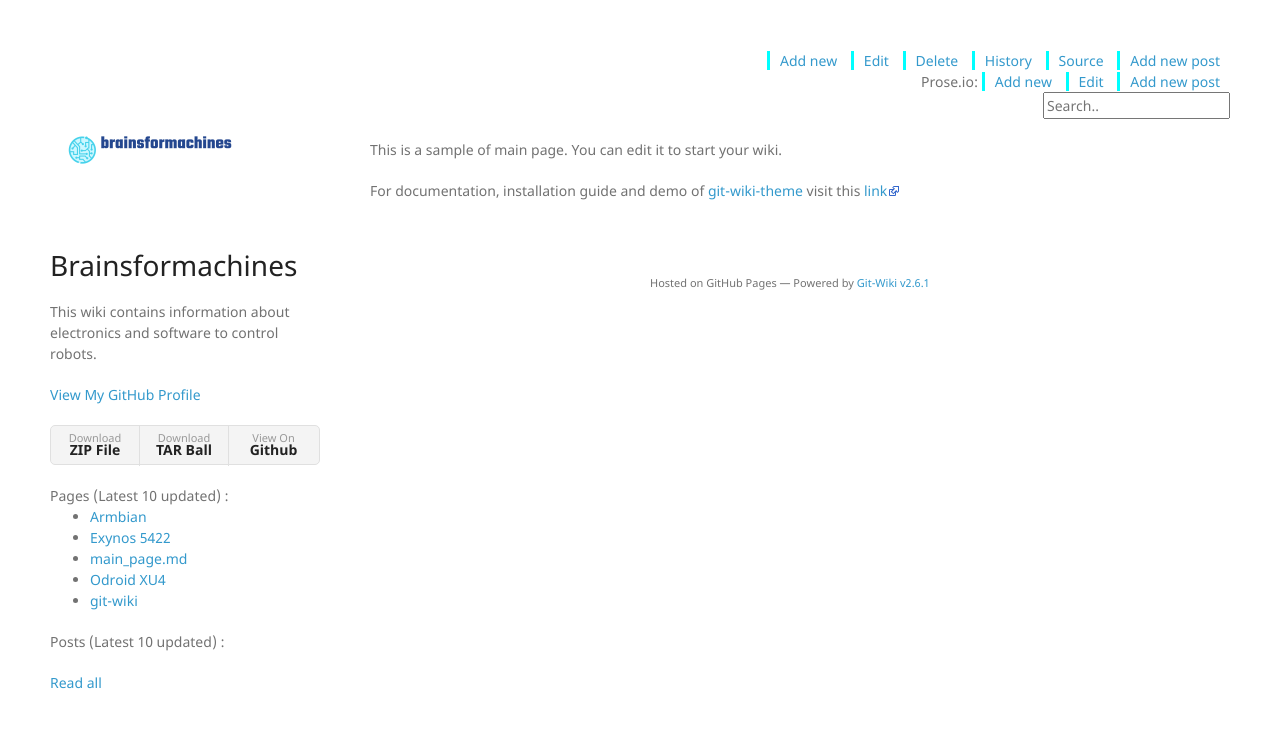
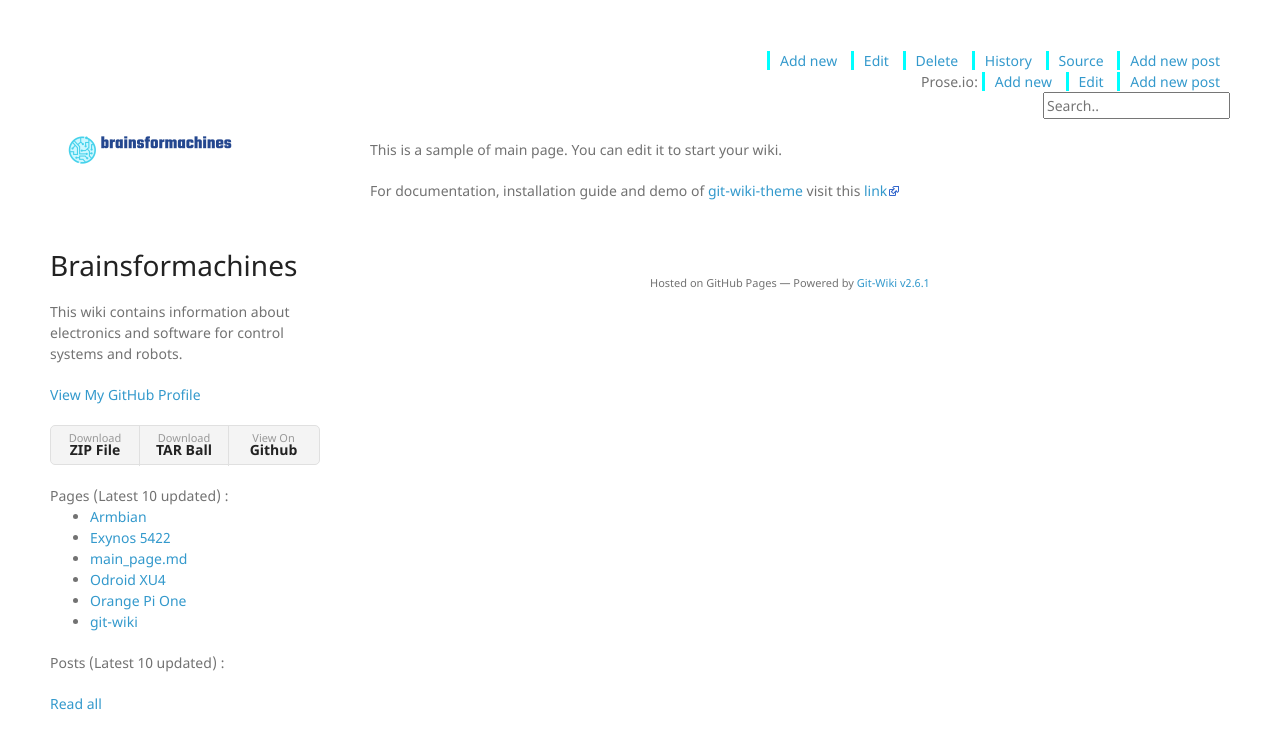
Before and after one commit to brainsformachines/brainsformachines.github.io, a Jekyll site: the page built from wiki/main_page.md, in a window 1280 px wide. Shown: the top 749 px of the page. Built offline with Jekyll 4.4.1, drawn with Linux system fonts in a browser that asks for light colours; nearby versions of some CDN libraries.

Commit message:
Add orange pi one page

```diff
--- a/_config.yml
+++ b/_config.yml
@@ -1,7 +1,7 @@
 # (string) Title of your wiki
 title: Brainsformachines
 # (string) Description of your wiki
-description: This wiki contains information about electronics and software to control robots.
+description: This wiki contains information about electronics and software for control systems and robots.
 # (boolean) Enable/disable wiki page list in sidebar
 show_wiki_pages: true
 # (integer) Maximum number of wiki page to shown in sidebar
```
Also changed, not shown: wiki/sbc/orange_pi_one.md (added, +29 -0 lines).
